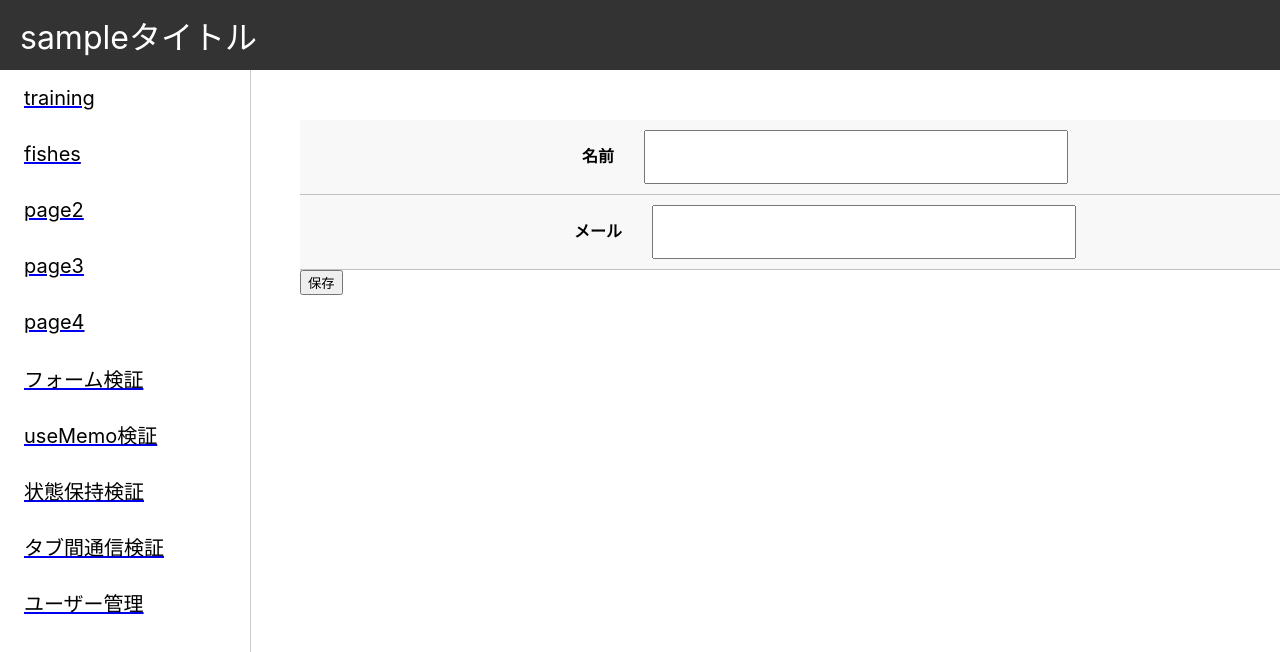
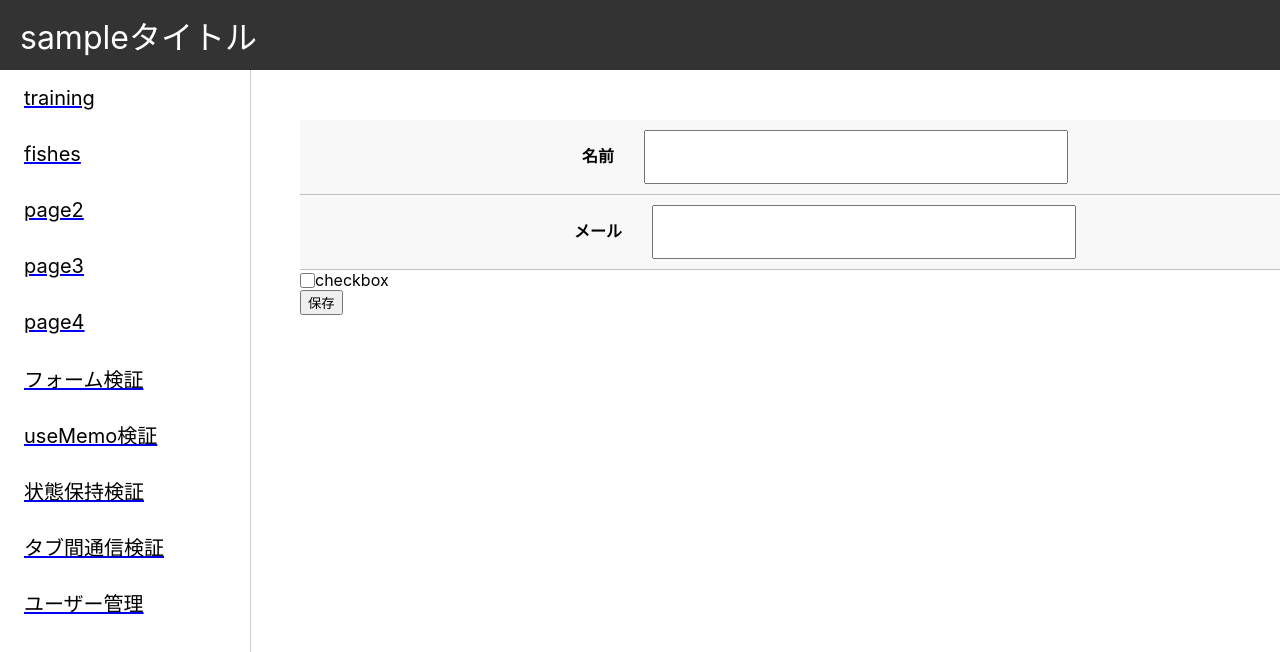
Before and after one commit to Snails8/react-module, a React (Create React App) app in the folder frontend/: page /form in a window 1280 px wide. Shown: the top 652 px of the page. Built offline with nearby package versions, Linux system fonts and the light colour scheme.

Commit message:
add: Checkbox component

```diff
--- /dev/null
+++ b/frontend/src/components/atoms/Checkbox/Checkbox.module.css
@@ -0,0 +1,22 @@
+.container {
+    align-items: center;
+    display: flex;
+}
+
+.checkbox {
+    height: 15px;
+    width: 15px;
+    margin: 0;
+
+    border-color: #acacac;
+    border-radius: 1px;
+    border-style: solid;
+    border-width: 1px;
+
+    display: block;
+
+}
+
+.label {
+    cursor: pointer;
+}
--- /dev/null
+++ b/frontend/src/components/atoms/Checkbox/Checkbox.tsx
@@ -0,0 +1,42 @@
+import React, { useState } from "react";
+import styles from './Checkbox.module.css';
+
+export interface CheckBoxProps {
+    id?: string
+    label?: string
+    defaultValue?: boolean // default 値をレンダリング後表示したい場合は key を使う側で定義する ex) key={`input_${val}`}
+    disabled?: boolean
+    onChangeHandler: (check: boolean) => void
+}
+
+export const CheckBox: React.FC<CheckBoxProps> = ({
+    id = '',
+    label = '',
+    defaultValue = false,
+    disabled = false,
+    onChangeHandler,
+}) => {
+    const [value, setValue] = useState(defaultValue);
+
+    return (
+        <div className={`${styles.container}` }>
+            <input
+                className={`${styles.checkbox}`}
+                type='checkbox'
+                id={id}
+                checked={value}
+                value={value.toString()}
+                disabled={disabled}
+                onChange={(e: any) => {
+                    if (disabled === true) return;
+
+                    setValue(e.target.checked);
+                    onChangeHandler(e.target.checked)
+                }}
+            />
+            {label !== '' && id !== '' ?
+                <label>{label}</label> : null
+            }
+        </div>
+    )
+}
--- a/frontend/src/pages/FormPage/FormPage.tsx
+++ b/frontend/src/pages/FormPage/FormPage.tsx
@@ -1,5 +1,6 @@
 import React, { useState } from "react";
 import { useNavigate } from "react-router-dom";
+import { CheckBox } from "../../components/atoms/Checkbox/Checkbox";
 import { FormText } from "../../components/atoms/InputText/inputText";
 import { BasePage } from "../../components/templates/BasePage/BasePage";
 import styles from "./FormPage.module.css"
@@ -9,6 +10,9 @@ export const FormPage:React.FC = () => {
 
     const [name, setName] = useState<string>('');
     const [email, setEmail] = useState<string>('');
+
+    // checkbox
+    const [checked, setChecked] = useState(false);
 
     async function handleSubmit(e: any) {
         e.preventDefault();
@@ -80,6 +84,12 @@ export const FormPage:React.FC = () => {
                 </div>
             </div>
 
+            <CheckBox
+                id='test-from'
+                label='checkbox'
+                onChangeHandler={(value) => setChecked(value)}
+            />
+
             <div>
                 <button type="submit" className="btn btn-success">保存</button>
             </div>
```
